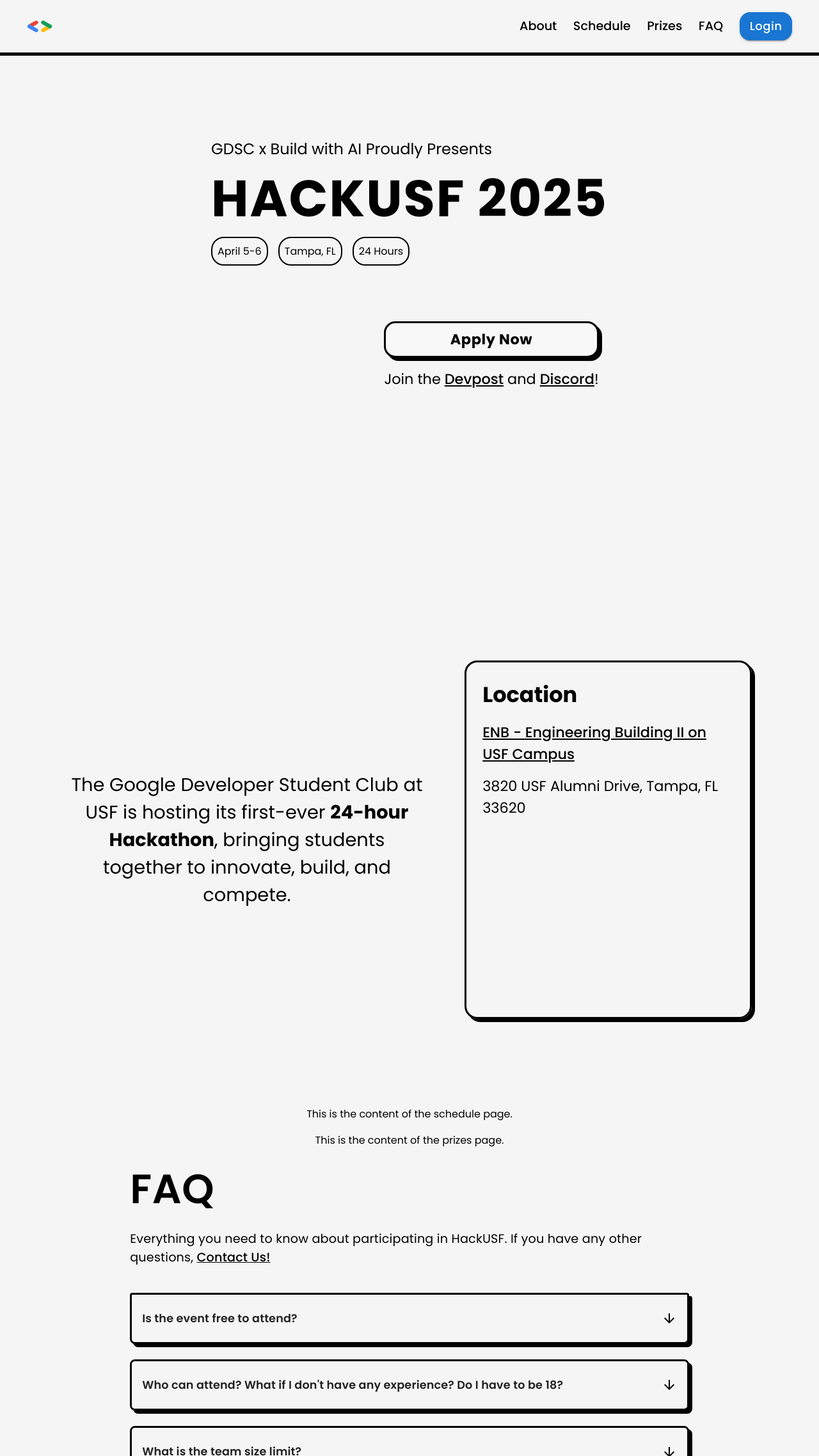
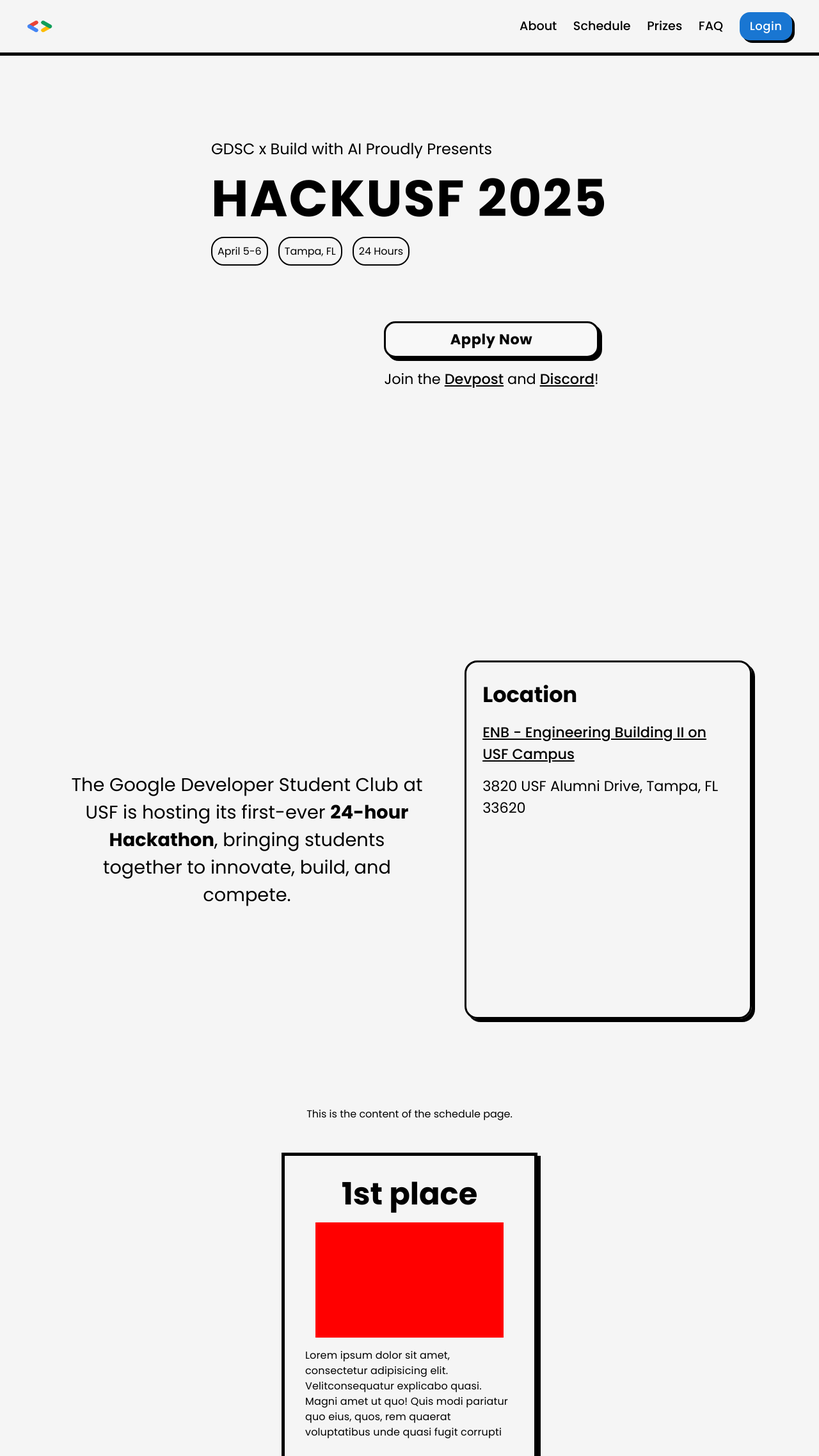
Before and after one commit to USFGDSC/HackUSF, a Next.js app: page / in a window 1280 px wide. Shown: the top 2275 px of the page at 64% size. Built offline with nearby package versions, Linux system fonts and the light colour scheme; no server answers; grey boxes are pictures that could not be loaded.

Commit message:
prizes listing

```diff
--- a/app/page.js
+++ b/app/page.js
@@ -1,13 +1,15 @@
-"use client"
-import Header from "@/components/header/page";
-import FAQ from "@/components/faq/page";
-import Footer from "@/components/footer/page";
+'use client';
+import Header from '@/components/header/page';
+import FAQ from '@/components/faq/page';
+import Footer from '@/components/footer/page';
 
-import { useLayoutEffect } from "react";
-import styles from "./page.module.css";
-import Image from "next/image"
+import { useLayoutEffect } from 'react';
+import styles from './page.module.css';
+import Image from 'next/image';
 
-import { Button, Typography } from "@mui/material/";
+import { Button, Typography } from '@mui/material/';
+import PrizeSection from '@/components/prizes/PrizeSection';
+<div></div>;
 
 export default function Home() {
 	useLayoutEffect(() => {
@@ -15,13 +17,13 @@
 		const adjustScrollPosition = (event) => {
 			// Only handle click events for anchor links
 			const targetId = event.target.getAttribute('href');
-      if (targetId && targetId.startsWith("#") && !targetId.endsWith("about")) {
+			if (targetId && targetId.startsWith('#') && !targetId.endsWith('about')) {
 				event.preventDefault(); // Prevent default anchor link behavior
 				const targetElement = document.querySelector(targetId);
 				if (targetElement) {
 					window.scrollTo({
 						top: targetElement.offsetTop - 80, // Adjust this value to match your header height
-            behavior: 'smooth'
+						behavior: 'smooth',
 					});
 				}
 			}
@@ -29,13 +31,13 @@
 
 		// Add event listener for anchor links
 		const links = document.querySelectorAll('a[href^="#"]');
-    links.forEach(link => {
+		links.forEach((link) => {
 			link.addEventListener('click', adjustScrollPosition);
 		});
 
 		// Cleanup the event listeners when component unmounts
 		return () => {
-      links.forEach(link => {
+			links.forEach((link) => {
 				link.removeEventListener('click', adjustScrollPosition);
 			});
 		};
@@ -63,16 +65,17 @@
 									textTransform: 'none',
 									color: 'black',
 									fontWeight: 700,
-                  fontSize: "1.4rem",
-                  borderRadius: "18px",
+									fontSize: '1.4rem',
+									borderRadius: '18px',
 									boxShadow: '5px 5px 0px black',
 									border: '3px solid black',
 									backgroundColor: '#f8f8f8',
-                  transition: "transform 0.2s ease-in-out, box-shadow 0.2s ease-in-out",
+									transition:
+										'transform 0.2s ease-in-out, box-shadow 0.2s ease-in-out',
 
 									'&:hover': {
-                    transform: "translate(3px, 3px)", // Move button down & right
-                    boxShadow: "0px 0px 0px black", // Shrink shadow slightly
+										transform: 'translate(3px, 3px)', // Move button down & right
+										boxShadow: '0px 0px 0px black', // Shrink shadow slightly
 										border: '3px solid black',
 									},
 								}}
@@ -81,7 +84,15 @@
 							</Button>
 
 							<p>
-                Join the <a href="https://devpost.com/" target="_blank">Devpost</a> and <a href="https://discordapp.com/" target="_blank">Discord</a>!
+								Join the{' '}
+								<a href="https://devpost.com/" target="_blank">
+									Devpost
+								</a>{' '}
+								and{' '}
+								<a href="https://discordapp.com/" target="_blank">
+									Discord
+								</a>
+								!
 							</p>
 						</div>
 					</div>
@@ -93,16 +104,23 @@
 
 				<div id="about" className={styles.about}>
 					<div className={styles.aboutDesc}>
-            <p>The Google Developer Student Club at USF is hosting its first-ever <b>24-hour Hackathon</b>, bringing students together to innovate, build, and compete.</p>
+						<p>
+							The Google Developer Student Club at USF is hosting its first-ever{' '}
+							<b>24-hour Hackathon</b>, bringing students together to innovate,
+							build, and compete.
+						</p>
 					</div>
 					<div className={styles.location}>
 						<h2>Location</h2>
 						<div>
-              <a href="https://www.google.com/maps/place/ENB+-+Engineering+Building+II/@28.0586369,-82.418115,17z/data=!3m1!5s0x88c2c7b965c77a61:0x6d775b457200a0a9!4m10!1m2!2m1!1senb+usf!3m6!1s0x88c2c7b963af1e73:0x885216ce5072fc9b!8m2!3d28.0585491!4d-82.4156104!15sCgdlbmIgdXNmkgESZW5naW5lZXJpbmdfc2Nob29s4AEA!16s%2Fg%2F11clyt2m6n?entry=ttu&g_ep=EgoyMDI1MDEyNi4wIKXMDSoASAFQAw%3D%3D" target="_blank">ENB - Engineering Building II on USF Campus</a>
+							<a
+								href="https://www.google.com/maps/place/ENB+-+Engineering+Building+II/@28.0586369,-82.418115,17z/data=!3m1!5s0x88c2c7b965c77a61:0x6d775b457200a0a9!4m10!1m2!2m1!1senb+usf!3m6!1s0x88c2c7b963af1e73:0x885216ce5072fc9b!8m2!3d28.0585491!4d-82.4156104!15sCgdlbmIgdXNmkgESZW5naW5lZXJpbmdfc2Nob29s4AEA!16s%2Fg%2F11clyt2m6n?entry=ttu&g_ep=EgoyMDI1MDEyNi4wIKXMDSoASAFQAw%3D%3D"
+								target="_blank"
+							>
+								ENB - Engineering Building II on USF Campus
+							</a>
 						</div>
-            <div>
-              3820 USF Alumni Drive, Tampa, FL 33620
-            </div>
+						<div>3820 USF Alumni Drive, Tampa, FL 33620</div>
 						<iframe
 							src="https://www.google.com/maps/embed?pb=!1m18!1m12!1m3!1d3520.8816865715253!2d-82.41811502452003!3d28.05863692598297!2m3!1f0!2f0!3f0!3m2!1i1024!2i768!4f13.1!3m3!1m2!1s0x88c2c7b963af1e73%3A0x885216ce5072fc9b!2sENB%20-%20Engineering%20Building%20II!5e0!3m2!1sen!2sus!4v1738160243407!5m2!1sen!2sus"
 							width="600"
@@ -119,13 +137,17 @@
 					<p>This is the content of the schedule page.</p>
 				</div>
 
-        <div id="prizes" className={styles.prizes}>
-          <p>This is the content of the prizes page.</p>
-        </div>
+				<PrizeSection />
 
 				<div id="faq" className={styles.faq}>
-          <Typography sx={{ fontSize: "4rem", fontWeight: 600 }}>FAQ</Typography>
-          <Typography sx={{ fontSize: "1.2rem", mb: 3 }}>Everything you need to know about participating in HackUSF. If you have any other questions, <a href="mailto:gdscatusf@gmail.com">Contact Us!</a></Typography>
+					<Typography sx={{ fontSize: '4rem', fontWeight: 600 }}>
+						FAQ
+					</Typography>
+					<Typography sx={{ fontSize: '1.2rem', mb: 3 }}>
+						Everything you need to know about participating in HackUSF. If you
+						have any other questions,{' '}
+						<a href="mailto:gdscatusf@gmail.com">Contact Us!</a>
+					</Typography>
 					<FAQ />
 				</div>
 
@@ -137,7 +159,6 @@
 					<Footer />
 				</div>
 			</div>
-
 		</div>
-  )
+	);
 }
--- a/components/header/page.js
+++ b/components/header/page.js
@@ -1,25 +1,50 @@
-"use client"
-import styles from "./page.module.css"
-import Image from "next/image"
-import { Button } from "@mui/material"
-import { SignedIn, SignedOut, UserButton } from "@clerk/nextjs"
-import { useRouter } from "next/navigation"
-
+'use client';
+import styles from './page.module.css';
+import Image from 'next/image';
+import { Button } from '@mui/material';
+import { SignedIn, SignedOut, UserButton } from '@clerk/nextjs';
+import { useRouter } from 'next/navigation';
 
 export default function Header() {
-    const router = useRouter()
+	const router = useRouter();
 
 	return (
 		<header className={styles.header}>
 			<Image src="/gdsclogo.webp" alt="logo" width={40} height={40} />
 			<nav className={styles.navbar}>
 				<ul>
-                    <li><a href="#about">About</a></li>
-                    <li><a href="#schedule">Schedule</a></li>
-                    <li><a href="#prizes">Prizes</a></li>
-                    <li><a href="#faq">FAQ</a></li>
+					<li>
+						<a href="#about">About</a>
+					</li>
+					<li>
+						<a href="#schedule">Schedule</a>
+					</li>
+					<li>
+						<a href="#prizes">Prizes</a>
+					</li>
+					<li>
+						<a href="#faq">FAQ</a>
+					</li>
 					<SignedOut>
-                        <Button onClick={() => router.push("/sign-in")} variant="contained" sx={{ borderRadius: "1rem", textTransform: 'none', fontWeight: '500', fontSize: 'large' }}>Login</Button>
+						<Button
+							onClick={() => router.push('/sign-in')}
+							variant="contained"
+							sx={{
+								borderRadius: '1rem',
+								textTransform: 'none',
+								fontWeight: '500',
+								fontSize: 'large',
+								boxShadow: '4px 4px 0px black', // Strong offset shadow
+								transition:
+									'transform 0.2s ease-in-out, box-shadow 0.2s ease-in-out',
+								'&:hover': {
+									transform: 'translate(2px, 2px)', // Move button down & right
+									boxShadow: '1px 1px 0px black', // Shrink shadow slightly
+								},
+							}}
+						>
+							Login
+						</Button>
 					</SignedOut>
 
 					<SignedIn>
@@ -27,8 +52,8 @@
 							appearance={{
 								elements: {
 									userButtonAvatarBox: {
-                            width: "48px", // Adjust size
-                            height: "48px",
+										width: '48px', // Adjust size
+										height: '48px',
 									},
 								},
 							}}
@@ -37,5 +62,5 @@
 				</ul>
 			</nav>
 		</header>
-    )
+	);
 }
--- /dev/null
+++ b/components/prizes/PrizeListing.js
@@ -0,0 +1,35 @@
+import React from 'react';
+import { Box, Typography } from '@mui/material';
+
+const PrizeListing = ({ prizeName, prizeImgSrc, prizeDescription }) => {
+	return (
+		<Box
+			sx={{
+				border: '5px solid black',
+				boxShadow: '5px 5px 0 black',
+				display: 'flex',
+				flexDirection: 'column',
+				alignItems: 'center',
+				padding: '2rem',
+				margin: '2rem',
+				minHeight: '350px',
+				width: '400px',
+			}}
+		>
+			<Typography variant="h3" fontWeight="bold">
+				{prizeName}
+			</Typography>
+			<Box
+				sx={{
+					width: '90%',
+					height: '180px',
+					backgroundColor: 'red',
+					margin: '1rem',
+				}}
+			></Box>
+			<Typography>{prizeDescription}</Typography>
+		</Box>
+	);
+};
+
+export default PrizeListing;
--- /dev/null
+++ b/components/prizes/PrizeSection.js
@@ -0,0 +1,26 @@
+import React from 'react';
+import PrizeListing from './PrizeListing';
+import { Box } from '@mui/material';
+
+const PrizeSection = () => {
+	return (
+		<Box>
+			<PrizeListing
+				prizeName="1st place"
+				prizeDescription="Lorem ipsum dolor sit amet, consectetur adipisicing elit. Velitconsequatur explicabo quasi. Magni amet ut quo! Quis modi pariatur quo
+				eius, quos, rem quaerat voluptatibus unde quasi fugit corrupti"
+			/>
+			<PrizeListing
+				prizeName="2nd place"
+				prizeDescription="Lorem ipsum dolor sit amet, consectetur adipisicing elit. Velitconsequatur explicabo quasi. Magni amet ut quo! Quis modi pariatur quo"
+			/>
+			<PrizeListing
+				prizeName="3rd place"
+				prizeDescription="Lorem ipsum dolor sit amet, consectetur adipisicing elit. Velitconsequatur explicabo quasi. Magni amet ut quo! Quis modi pariatur quo
+				eius, quos, rem quaerat voluptatibus unde quasi fugit corrupti psum dolor sit amet, consectetur adipisicing elit. Velitconsequatur explicabo quasi. Magni amet ut quo!"
+			/>
+		</Box>
+	);
+};
+
+export default PrizeSection;
```
Also changed, not shown: components/prizes/YapContent.js (added). Lines whose indentation alone changed are shown as unchanged.
